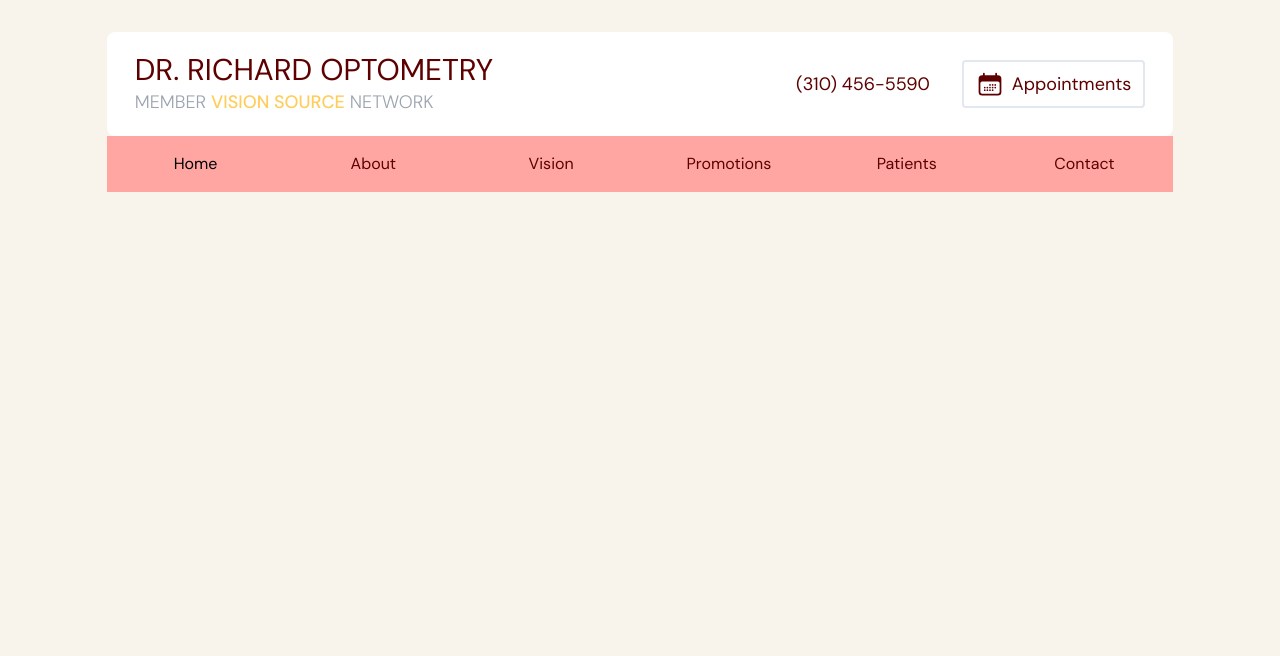
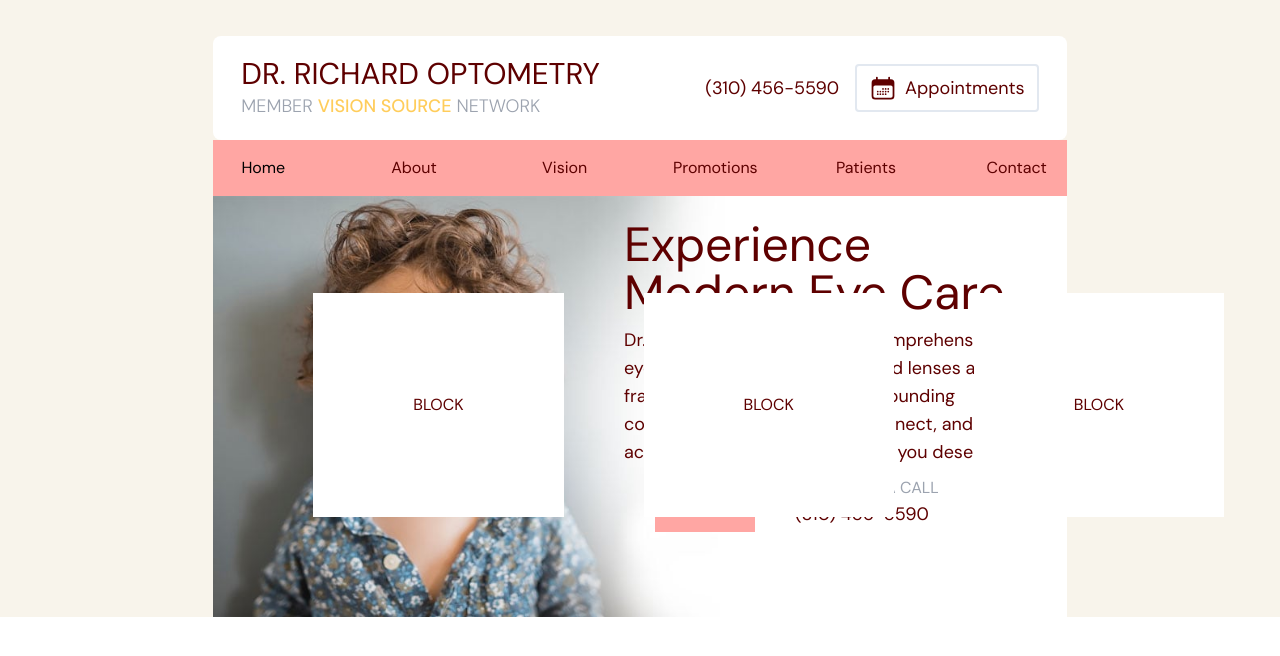
Before and after one commit to richardbvu/optometry, a React (Vite) app: page / in a window 1280 px wide. Shown: the top 656 px of the page. Built offline with nearby package versions, Linux system fonts and the light colour scheme.

Commit message:
hero page

```diff
--- a/src/App.tsx
+++ b/src/App.tsx
@@ -5,9 +5,10 @@ import Home from "./scenes/home";
 function App() {
   const [selectedPage, setSelectedPage] = useState<string>("home");
   return (
-    <div className="app bg-gray-20">
+    <div className="app">
+      {/* <div className="app bg-gray-20"> */}
       <Navbar selectedPage={selectedPage} setSelectedPage={setSelectedPage} />
-      {/* <Home /> */}
+      <Home />
     </div>
   );
 }
--- a/src/index.css
+++ b/src/index.css
@@ -14,6 +14,6 @@ body,
   @apply text-gray-500;
 }
 
-html {
-  @apply bg-gray-20;
+body {
+  /* @apply bg-gray-20; */
 }
--- a/src/scenes/home/index.tsx
+++ b/src/scenes/home/index.tsx
@@ -1,9 +1,110 @@
-type Props = {};
+import HeroImage from "../../assets/HeroImage.jpg";
+import HomePageGraphic from "../../assets/HomePageGraphic.png";
+import useMediaQuery from "../../hooks/useMediaQuery";
+import { SelectedPage } from "../../shared/types";
+import Link from "../navbar/Link";
 
-const Home = (props: Props) => {
+import {
+  CalendarDaysIcon,
+  XMarkIcon,
+  Bars3Icon,
+  DivideIcon,
+} from "@heroicons/react/24/solid";
+
+const cards: Array<ClassType> = [
+  { name: "Patient Forms", description: "Get the forms you need." },
+];
+
+type Props = {
+  selectedPage: SelectedPage;
+  setSelectedPage: (value: SelectedPage) => void;
+};
+
+const Home = ({ selectedPage, setSelectedPage }: Props) => {
+  const isAboveMediumScreens = useMediaQuery("(min-width: 1060px)");
   return (
     <section id="home" className="">
-      Home
+      <div className="md:bg-gray-20 w-full">
+        <div className="relative mx-auto w-4/6">
+          {isAboveMediumScreens ? (
+            // <img className="w-full" src={HeroImage} alt="hero-image" />
+            <img className="w-full" src={HeroImage} alt="hero-image" />
+          ) : (
+            ""
+          )}
+          {/* HOME TEXT  */}
+          {isAboveMediumScreens ? (
+            <div className="">
+              <div>
+                {/* <p className="right-[50px] top-[50px] z-40 w-[400px] text-5xl md:absolute"> */}
+                <p className="right-[5%] top-[25px] z-40 w-[400px] text-5xl md:absolute">
+                  Experience Modern Eye Care
+                </p>
+                <p className="absolute right-[5%] top-[110px] z-40 mt-5 w-[400px] text-lg">
+                  Dr. Richard Optometry offers comprehensive eye care services
+                  and in-demand lenses and frames to Torrance and the
+                  surrounding communities. Click or call to connect, and access
+                  the quality of vision care you deserve.
+                </p>
+                {/* ACTION BUTTONS */}
+                <div className="absolute right-[15%] top-[280px] flex flex-row gap-10">
+                  <div className="bg-primary-300 mx-auto flex w-[100px] items-center justify-between">
+                    <Link
+                      page="Appointments"
+                      selectedPage={selectedPage}
+                      setSelectedPage={setSelectedPage}
+                    />
+                  </div>
+                  <div className="">
+                    <p className="text-gray-400">OR GIVE US A CALL</p>
+                    <a href="tel:3104565590" className="text-nowrap text-lg">
+                      (310) 456-5590
+                    </a>
+                  </div>
+                </div>
+                <div className="absolute bottom-[100px] left-[100px] z-40">
+                  <div className="flex gap-20">
+                    <div className="bg-white p-[100px]">BLOCK</div>
+                    <div className="bg-white p-[100px]">BLOCK</div>
+                    <div className="bg-white p-[100px]">BLOCK</div>
+                  </div>
+                </div>
+              </div>
+            </div>
+          ) : (
+            <div className="mt-10">
+              <div className="flex flex-col items-center justify-center">
+                <p className="z-40 flex justify-center text-3xl text-black">
+                  Experience Modern Eye Care
+                </p>
+                <p className="z-40 mt-5 w-[400px] text-center text-2xl text-gray-400">
+                  Dr. Richard Optometry offers comprehensive eye care services
+                  and in-demand lenses and frames to Torrance and the
+                  surrounding communities. Click or call to connect, and access
+                  the quality of vision care you deserve.
+                </p>
+                {/* ACTION BUTTONS */}
+                <div className="mt-10 flex flex-col gap-4">
+                  <div className="bg-primary-300 py-4 text-center">
+                    <Link
+                      page="Appointments"
+                      selectedPage={selectedPage}
+                      setSelectedPage={setSelectedPage}
+                    />
+                  </div>
+
+                  <div className="text-center">
+                    <p className="text-gray-400">OR GIVE US A CALL</p>
+                    <a href="tel:3104565590" className="text-nowrap text-lg">
+                      (310) 456-5590
+                    </a>
+                  </div>
+                </div>
+              </div>
+            </div>
+          )}
+        </div>
+      </div>
     </section>
   );
 };
--- a/src/scenes/navbar/Link.tsx
+++ b/src/scenes/navbar/Link.tsx
@@ -13,7 +13,7 @@ const Link = ({ page, selectedPage }: Props) => {
       href={`#${lowerCasePage}`}
       onClick={() => setSelectedPage(lowerCasePage)}
       //   className={`${selectedPage === lowerCasePage ? "text-black" : ""} hover:text-white`}
-      className={`${selectedPage === lowerCasePage ? "text-black" : ""} hover:bg-primary-500 w-[200px] px-10 py-4 text-center transition duration-300 hover:text-white`}
+      className={`${selectedPage === lowerCasePage ? "text-black" : ""} hover:bg-primary-500 w-[100px] py-4 text-center transition duration-300 hover:text-white`}
     >
       {page}
     </AnchorLink>
--- a/src/scenes/navbar/index.tsx
+++ b/src/scenes/navbar/index.tsx
@@ -17,12 +17,13 @@ const index = ({ selectedPage, setSelectedPage }: Props) => {
   const isAboveMediumScreens = useMediaQuery("(min-width: 1060px)");
   const [isMenuToggled, setIsMenuToggled] = useState<boolean>(false);
   return (
-    <nav className="">
-      <div className="w-full md:mt-8">
-        <div className="mx-auto flex flex-row items-center justify-between rounded-lg bg-white px-7 py-5 md:w-5/6">
+    <nav className="bg-gray-20">
+      {/* <div className="w-full md:mt-8"> */}
+      <div className="w-full md:pt-9">
+        <div className="mx-auto flex flex-row items-center justify-between rounded-lg bg-white px-7 py-5 md:w-4/6">
           {/* LEFT SIDE */}
-          <div className="mx-auto flex select-none flex-col md:basis-3/5">
-            <div className="text-nowrap text-3xl">DR. RICHARD OPTOMETRY</div>
+          <div className="mx-auto flex select-none flex-col md:mr-10 md:basis-3/5">
+            <div className="text-3xl">DR. RICHARD OPTOMETRY</div>
             <div className="text-nowrap text-lg font-light text-gray-400">
               MEMBER{" "}
               <span className="text-secondary-400 font-medium">
@@ -33,7 +34,7 @@ const index = ({ selectedPage, setSelectedPage }: Props) => {
           </div>
           {/* RIGHT SIDE */}
           {isAboveMediumScreens ? (
-            <div className="flex basis-2/5 items-center justify-end gap-8">
+            <div className="flex basis-2/5 items-center justify-end gap-4">
               <a href="tel:3104565590" className="text-nowrap text-lg">
                 (310) 456-5590
               </a>
@@ -52,7 +53,7 @@ const index = ({ selectedPage, setSelectedPage }: Props) => {
       {/* NAVBAR LINKS */}
       <div className="mx-auto w-full">
         {isAboveMediumScreens ? (
-          <div className="bg-primary-300 mx-auto flex items-center justify-between md:w-5/6">
+          <div className="bg-primary-300 mx-auto flex items-center justify-between md:w-4/6">
             <Link
               page="Home"
               selectedPage={selectedPage}
--- a/tailwind.config.js
+++ b/tailwind.config.js
@@ -19,6 +19,9 @@ export default {
         montserrat: ["Montserrat", "sans-serif"],
       },
     },
+    // backgroundImage: {
+    //   hero: "url('/HeroImage.jpg')",
+    // },
     screens: {
       xs: "480px",
       sm: "768px",
```
Also changed, not shown: src/assets/HeroImage.jpg (added).
